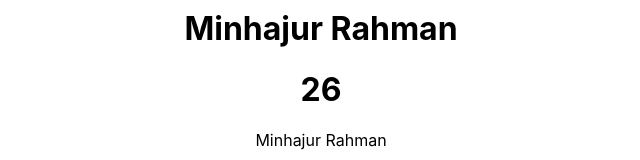
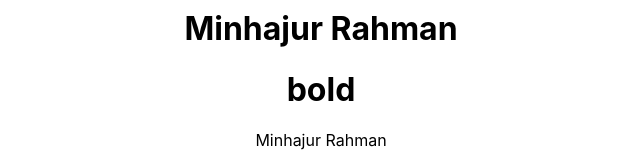
Before and after one commit to badshab454/React-Course, a React (Create React App) app: page / in a window 1280 px wide. Shown: the part 337-497 px from the top of the page, without its empty margins (319-959 px from the left). Built offline with nearby package versions, Linux system fonts and the light colour scheme.

Commit message:
propTypes installation

```diff
--- a/package.json
+++ b/package.json
@@ -6,6 +6,7 @@
     "@testing-library/jest-dom": "^5.16.5",
     "@testing-library/react": "^13.4.0",
     "@testing-library/user-event": "^13.5.0",
+    "prop-types": "^15.8.1",
     "react": "^18.2.0",
     "react-dom": "^18.2.0",
     "react-scripts": "5.0.1",
--- a/src/App.js
+++ b/src/App.js
@@ -14,7 +14,7 @@ function App() {
       />
       <Student
         name="Minhajur Rahman"
-        age={26}
+        age="bold"
       />
     </div>
   );
--- a/src/components/Student.js
+++ b/src/components/Student.js
@@ -1,5 +1,7 @@
 
 import Classes from './Classes';
+
+import propTypes from 'prop-types'
 
 const Student = (props) => {
   return (
@@ -11,4 +13,9 @@ const Student = (props) => {
   )
 }
 
+Student.propTypes = {
+  name: propTypes.string,
+  age: propTypes.number
+}
+
 export default Student
```
